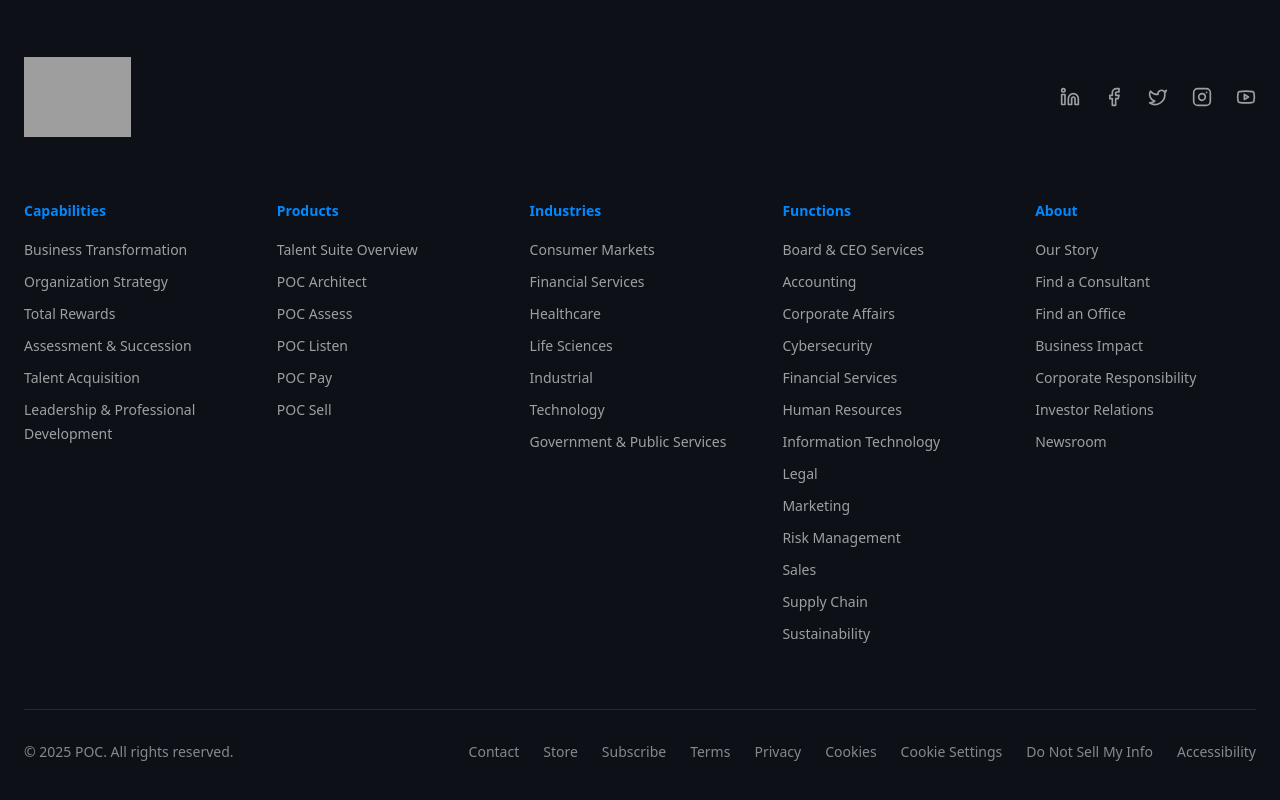
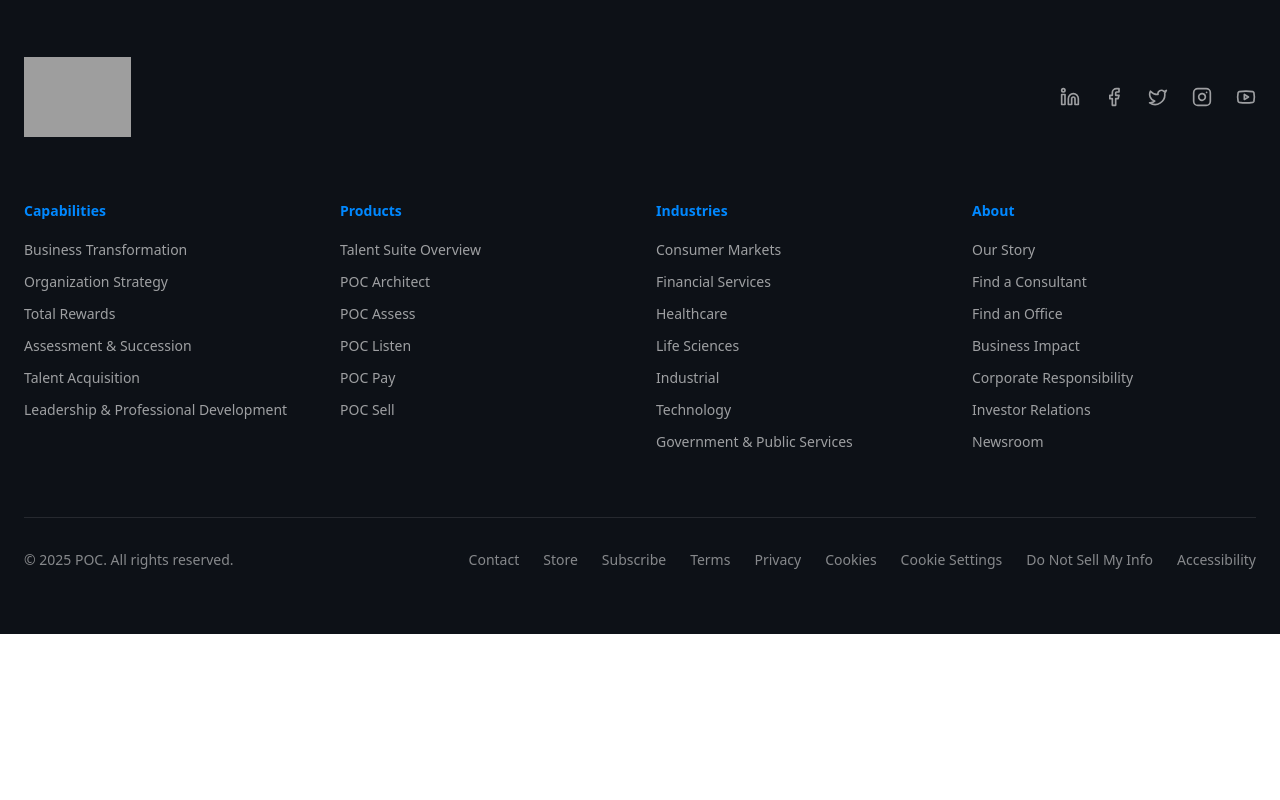
Before and after one commit to deonmatongo/POC_INTL, a React (Vite) app: page / in a window 1280 px wide. Shown: the part 4692-5492 px from the top of the page. After the commit the page ends 5326 px from the top, so only its background shows below. Built offline with nearby package versions, Linux system fonts and the light colour scheme; grey boxes are pictures that could not be loaded.

Commit message:
Remove functions section from footer and fix scroll-to-top on page navigation

```diff
--- /dev/null
+++ b/src/components/ScrollToTop.jsx
@@ -0,0 +1,15 @@
+import { useEffect } from 'react';
+import { useLocation } from 'react-router-dom';
+
+export default function ScrollToTop() {
+  const { pathname } = useLocation();
+
+  useEffect(() => {
+    // Only scroll to top if there's no hash in the URL
+    if (!window.location.hash) {
+      window.scrollTo(0, 0);
+    }
+  }, [pathname]);
+
+  return null;
+}
--- a/src/components/home/Footer.jsx
+++ b/src/components/home/Footer.jsx
@@ -43,10 +43,10 @@ export default function Footer() {
     const path = getLinkPath(linkText);
     if (path !== '#') {
       e.preventDefault();
-      if (path.includes('#')) {
-        navigate(path);
-      } else {
-        navigate(path);
+      navigate(path);
+      // Scroll to top after navigation (ScrollToTop component will handle this, but we can also do it here as backup)
+      if (!path.includes('#')) {
+        setTimeout(() => window.scrollTo(0, 0), 0);
       }
     }
   };
@@ -76,21 +76,6 @@ export default function Footer() {
       t('footer.industry5'),
       t('footer.industry6'),
       t('footer.industry7'),
-    ],
-    [t('footer.functions')]: [
-      t('footer.function1'),
-      t('footer.function2'),
-      t('footer.function3'),
-      t('footer.function4'),
-      t('footer.function5'),
-      t('footer.function6'),
-      t('footer.function7'),
-      t('footer.function8'),
-      t('footer.function9'),
-      t('footer.function10'),
-      t('footer.function11'),
-      t('footer.function12'),
-      t('footer.function13'),
     ],
     [t('footer.about')]: [
       t('footer.about1'),
@@ -144,7 +129,7 @@ export default function Footer() {
         </div>
 
         {/* Links Grid */}
-        <div className="grid grid-cols-2 md:grid-cols-3 lg:grid-cols-5 gap-8 mb-16">
+        <div className="grid grid-cols-2 md:grid-cols-3 lg:grid-cols-4 gap-8 mb-16">
           {Object.entries(footerLinks).map(([category, links]) => (
             <div key={category}>
               <h3 className="text-[#0088ff] font-semibold text-sm mb-4">{category}</h3>
--- a/src/pages/index.jsx
+++ b/src/pages/index.jsx
@@ -1,5 +1,6 @@
 import Layout from "./Layout.jsx";
 import CookieConsent from "@/components/CookieConsent";
+import ScrollToTop from "@/components/ScrollToTop";
 
 import Home from "./Home";
 
@@ -159,6 +160,7 @@ function PagesContent() {
 
     return (
         <Layout currentPageName={currentPage}>
+            <ScrollToTop />
             <Routes>
 
                     <Route path="/" element={<Home />} />
```
